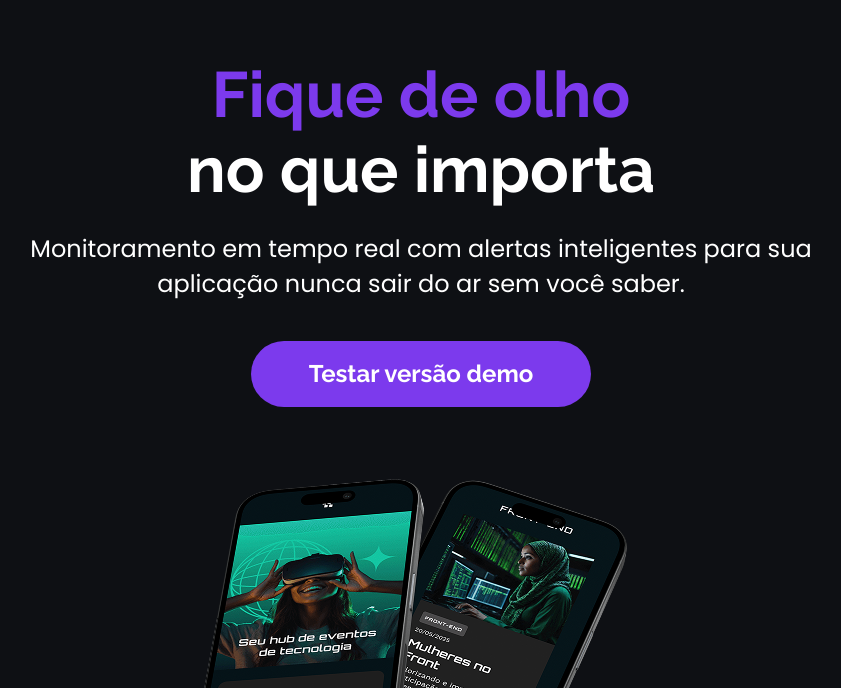
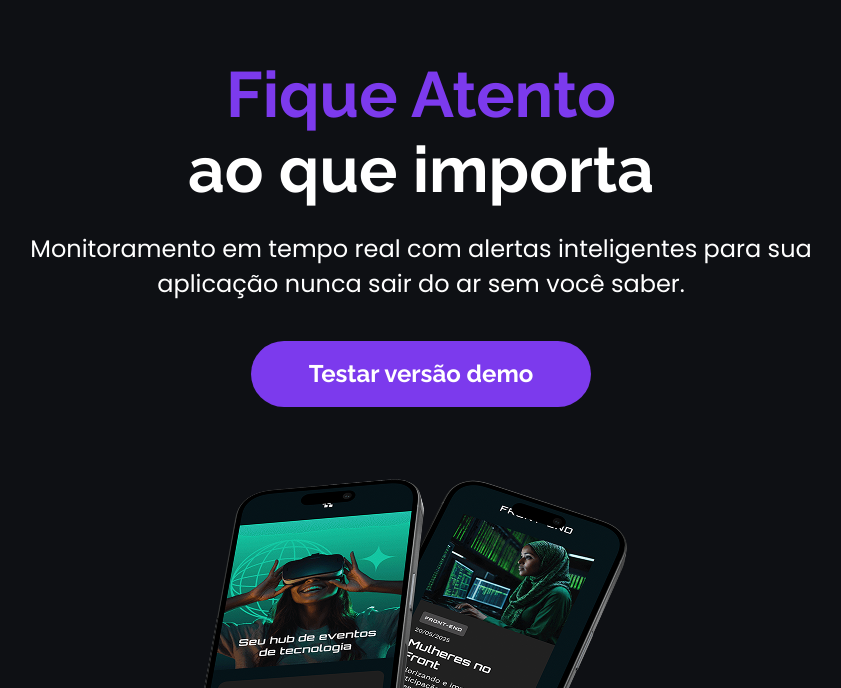
Before and after one commit to CaioSilvaPereira/tecboard, a plain HTML site: page index.html in a window 1280 px wide. Shown: the part 112-800 px from the top of the page, without its empty margins (219-1060 px from the left). Drawn offline with Linux system fonts and the light colour scheme.

Commit message:
Altera o Titulo da pagina

```diff
--- a/index.html
+++ b/index.html
@@ -1,5 +1,6 @@
 <!DOCTYPE html>
 <html lang="pt-BR">
+
 <head>
     <meta charset="UTF-8">
     <meta name="viewport" content="width=device-width, initial-scale=1.0">
@@ -9,6 +10,7 @@
 
     <title>Tecboard</title>
 </head>
+
 <body>
     <header>
         <img src="img/logo1-tecboard-branca.png" alt="Logo Tecboard na cor branca">
@@ -17,14 +19,17 @@
     <main>
         <section>
             <h1>
-                <span>Fique de olho</span>
-                <br> no que importa</h1>
+                <span>Fique Atento </span>
+                <br> ao que importa
+            </h1>
 
-                <p>Monitoramento em tempo real com alertas inteligentes para sua aplicação nunca sair do ar sem você saber.</p>
+            <p>Monitoramento em tempo real com alertas inteligentes para sua aplicação nunca sair do ar sem você saber.
+            </p>
 
-                <a href="#">Testar versão demo</a>
+            <a href="#">Testar versão demo</a>
 
-                <img src="img/celulares-sobrepostos-desktop.png"alt="Dois celulares pretos sobrepostos, com uma sombra roxa sob eles.">
+            <img src="img/celulares-sobrepostos-desktop.png"
+                alt="Dois celulares pretos sobrepostos, com uma sombra roxa sob eles.">
         </section>
     </main>
 </body>
```
